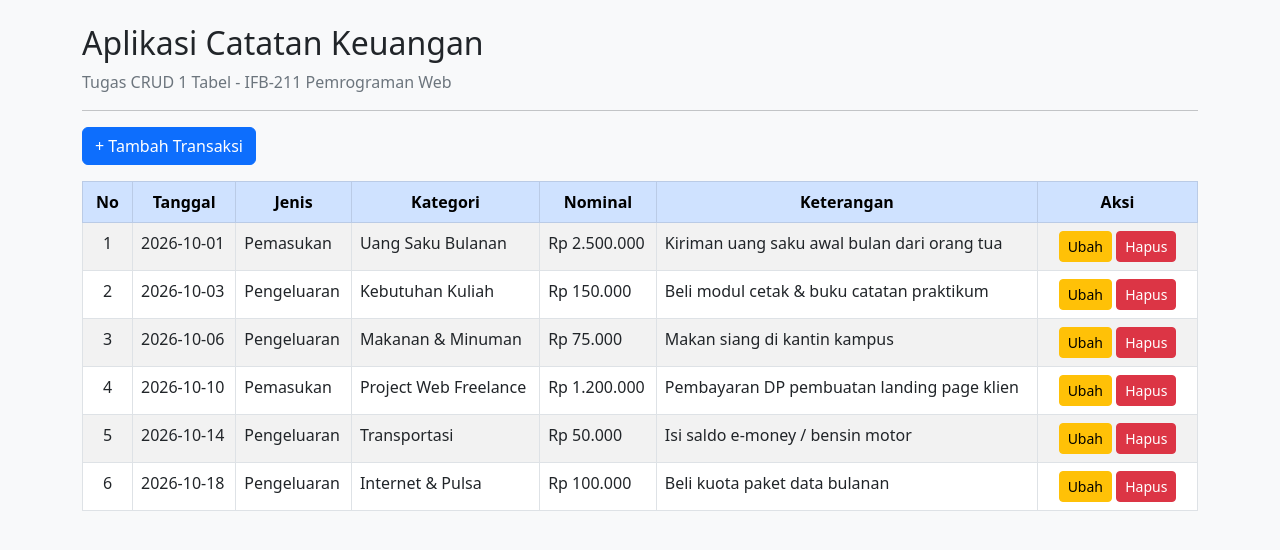
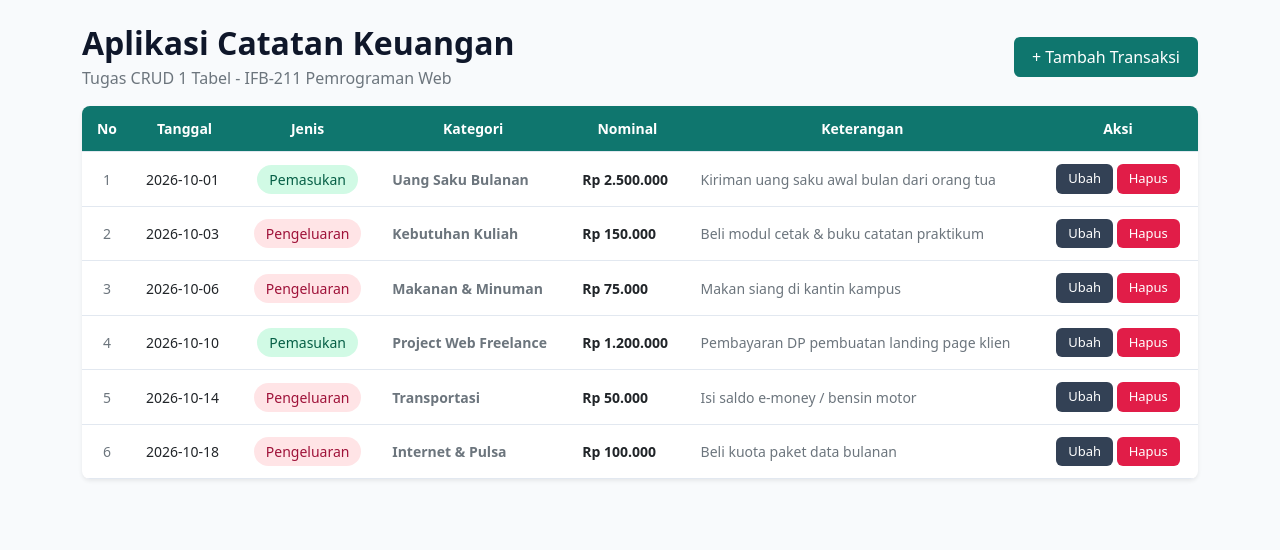
Before and after one commit to Adikafazaa/Pemrograman-Web, a PHP site: page / in a window 1280 px wide. Shown: the top 550 px of the page. Run offline with PHP 8.4, Linux system fonts and the light colour scheme; data comes from the database, SQL or seed files in the repository.

Commit message:
style(crud): ubah palet tema ke deep emerald & dark slate, perbarui laporan pdf

```diff
--- a/Tugas/19.10.2026/index.php
+++ b/Tugas/19.10.2026/index.php
@@ -3,17 +3,33 @@
 <head>
     <title>Aplikasi Catatan Keuangan</title>
     <link href="https://cdn.jsdelivr.net/npm/bootstrap@5.2.2/dist/css/bootstrap.min.css" rel="stylesheet">
+    <style>
+        body { background-color: #f8fafc; font-family: system-ui, sans-serif; color: #1e293b; }
+        .btn-emerald { background-color: #0f766e; color: #fff; border: none; font-weight: 500; border-radius: 6px; padding: 8px 18px; }
+        .btn-emerald:hover { background-color: #115e59; color: #fff; }
+        .table-custom thead { background-color: #0f766e; color: #fff; }
+        .table-custom th, .table-custom td { padding: 12px 14px; font-size: 14px; vertical-align: middle; border-color: #e2e8f0; }
+        .badge-masuk { background-color: #d1fae5; color: #065f46; font-weight: 500; padding: 5px 12px; border-radius: 20px; }
+        .badge-keluar { background-color: #ffe4e6; color: #9f1239; font-weight: 500; padding: 5px 12px; border-radius: 20px; }
+        .btn-action-edit { background-color: #334155; color: #fff; border-radius: 6px; padding: 5px 12px; font-size: 13px; text-decoration: none; display: inline-block; }
+        .btn-action-edit:hover { background-color: #1e293b; color: #fff; }
+        .btn-action-delete { background-color: #e11d48; color: #fff; border-radius: 6px; padding: 5px 12px; font-size: 13px; text-decoration: none; display: inline-block; }
+        .btn-action-delete:hover { background-color: #be123c; color: #fff; }
+    </style>
 </head>
-<body class="bg-light">
-    <div class="container mt-4">
-        <h2>Aplikasi Catatan Keuangan</h2>
-        <p class="text-muted">Tugas CRUD 1 Tabel - IFB-211 Pemrograman Web</p>
-        <hr>
+<body>
+    <div class="container mt-4 mb-5">
+        <div class="d-flex justify-content-between align-items-center mb-3">
+            <div>
+                <h2 class="fw-bold mb-1" style="color: #0f172a;">Aplikasi Catatan Keuangan</h2>
+                <p class="text-muted mb-0">Tugas CRUD 1 Tabel - IFB-211 Pemrograman Web</p>
+            </div>
+            <a href="tambah.php" class="btn btn-emerald">+ Tambah Transaksi</a>
+        </div>
 
-        <a href="tambah.php" class="btn btn-primary mb-3">+ Tambah Transaksi</a>
-
-        <table class="table table-bordered table-striped table-hover bg-white">
-            <thead class="table-primary text-center">
+        <div class="card border-0 shadow-sm rounded-3 overflow-hidden">
+            <table class="table table-custom table-hover mb-0">
+                <thead class="text-center">
                     <tr>
                         <th style="width: 50px;">No</th>
                         <th>Tanggal</th>
@@ -32,15 +48,21 @@
                     while($d = mysqli_fetch_array($data)){
                     ?>
                     <tr>
-                    <td class="text-center"><?php echo $no++; ?></td>
+                        <td class="text-center text-muted"><?php echo $no++; ?></td>
                         <td><?php echo $d['tanggal']; ?></td>
-                    <td><?php echo $d['jenis']; ?></td>
-                    <td><?php echo $d['kategori']; ?></td>
-                    <td>Rp <?php echo number_format($d['nominal'], 0, ',', '.'); ?></td>
-                    <td><?php echo $d['keterangan']; ?></td>
                         <td class="text-center">
-                        <a href="ubah.php?id=<?php echo $d['id']; ?>" class="btn btn-warning btn-sm">Ubah</a>
-                        <a href="hapus.php?id=<?php echo $d['id']; ?>" class="btn btn-danger btn-sm" onclick="return confirm('Yakin ingin menghapus data ini?')">Hapus</a>
+                            <?php if($d['jenis'] == 'Pemasukan') { ?>
+                                <span class="badge-masuk">Pemasukan</span>
+                            <?php } else { ?>
+                                <span class="badge-keluar">Pengeluaran</span>
+                            <?php } ?>
+                        </td>
+                        <td class="fw-semibold text-secondary"><?php echo $d['kategori']; ?></td>
+                        <td class="fw-bold">Rp <?php echo number_format($d['nominal'], 0, ',', '.'); ?></td>
+                        <td class="text-muted"><?php echo $d['keterangan']; ?></td>
+                        <td class="text-center">
+                            <a href="ubah.php?id=<?php echo $d['id']; ?>" class="btn-action-edit">Ubah</a>
+                            <a href="hapus.php?id=<?php echo $d['id']; ?>" class="btn-action-delete" onclick="return confirm('Yakin ingin menghapus data ini?')">Hapus</a>
                         </td>
                     </tr>
                     <?php
@@ -49,5 +71,6 @@
                 </tbody>
             </table>
         </div>
+    </div>
 </body>
 </html>
```
Also changed, not shown: Tugas/19.10.2026/tambah.php (+19 -8 lines), Tugas/19.10.2026/ubah.php (+19 -8 lines), 2 other files. Lines whose indentation alone changed are shown as unchanged.
